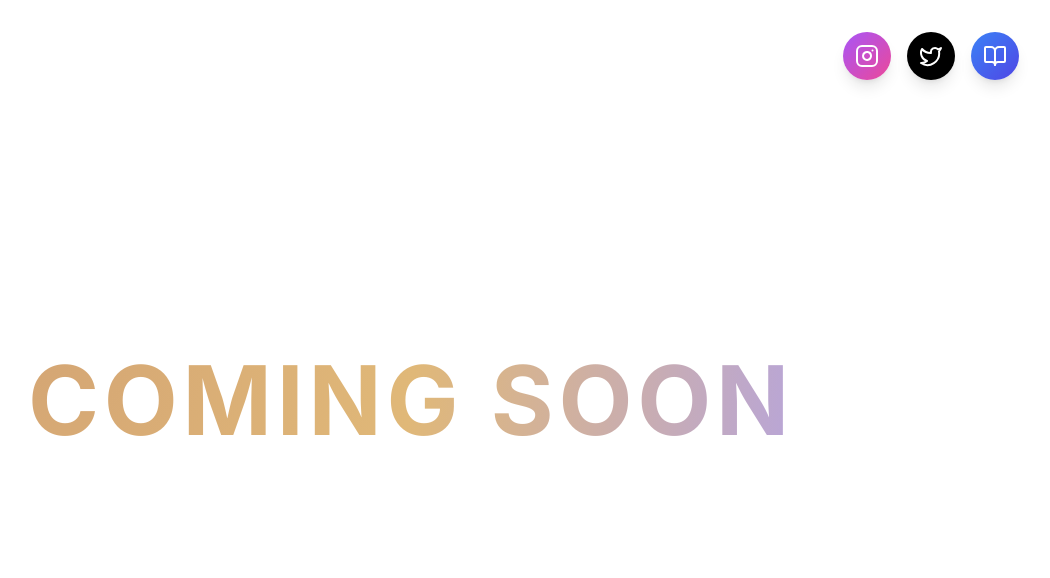
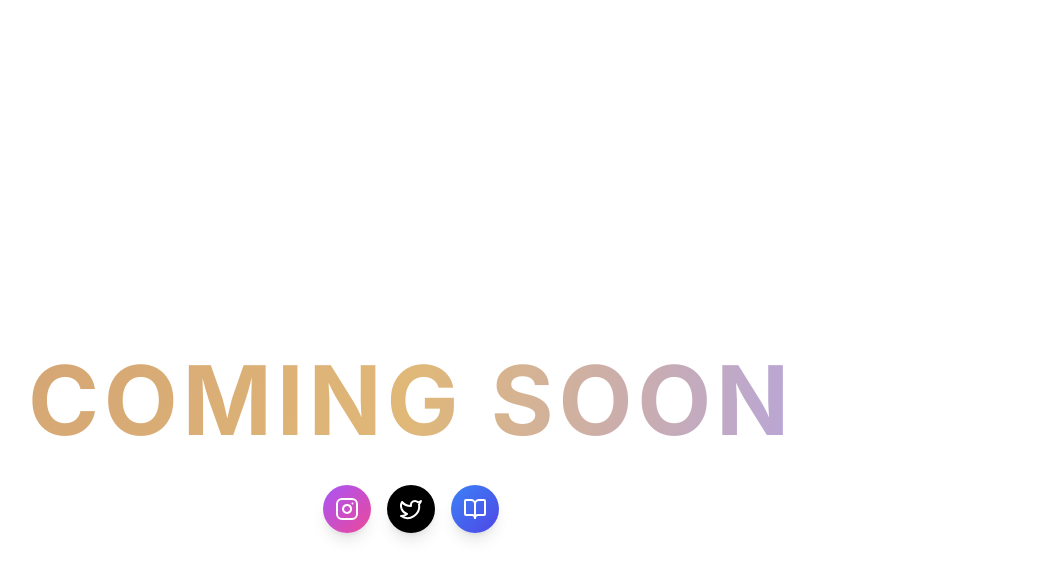
Before and after one commit to BOSC-DEV/fansite, a React (Vite) app: page / in a window 1280 px wide. Shown: the top 578 px of the page, without its empty margins (229-1279 px from the left). Built offline with nearby package versions, Linux system fonts and the light colour scheme; a web font is replaced by a local one.

Commit message:
Fix: Social buttons position on Docs page
The social buttons were still in the top right corner of the Docs page. This commit fixes their positioning.

```diff
--- a/src/pages/Index.tsx
+++ b/src/pages/Index.tsx
@@ -53,14 +53,34 @@ const Index = () => {
   };
 
   return (
-    <div className="flex items-center justify-center min-h-screen bg-white text-center p-4 relative">
+    <div className="flex flex-col items-center justify-center min-h-screen bg-white text-center p-4 relative">
       <Helmet>
         <title>Coming Soon</title>
         <meta name="description" content="Coming soon!" />
       </Helmet>
 
-      {/* Social buttons positioned at top right */}
-      <div className="absolute top-8 right-8 flex gap-4">
+      <h1
+        className={`text-4xl md:text-6xl lg:text-8xl font-bold tracking-wider relative p-2 ${isTapped ? 'scale-110 transition-transform duration-300' : 'transition-transform duration-300'}`}
+        style={{
+          backgroundImage: `radial-gradient(
+            circle at ${mousePosition.x}px ${mousePosition.y}px,
+            #D4A574, #E0B878, #B8A5D9, #8FB1E0, #D889A5
+          )`,
+          backgroundSize: '200% 200%',
+          backgroundClip: 'text',
+          WebkitBackgroundClip: 'text',
+          color: 'transparent',
+          transition: isMobile ? 'background-position 2s ease, transform 0.3s ease' : 'background-position 0.2s ease, transform 0.3s ease'
+        }}
+        onClick={handleTap}
+        onTouchStart={handleTap}
+      >
+        COMING SOON
+      </h1>
+
+      {/* Social buttons centered at bottom third */}
+      <div className="absolute bottom-1/3 left-1/2 transform -translate-x-1/2">
+        <div className="flex gap-4">
           <a
             href="https://instagram.com/fandotsite"
             target="_blank"
@@ -89,25 +109,7 @@ const Index = () => {
             <BookOpen className="h-6 w-6" />
           </Link>
         </div>
-
-      <h1
-        className={`text-4xl md:text-6xl lg:text-8xl font-bold tracking-wider relative p-2 ${isTapped ? 'scale-110 transition-transform duration-300' : 'transition-transform duration-300'}`}
-        style={{
-          backgroundImage: `radial-gradient(
-            circle at ${mousePosition.x}px ${mousePosition.y}px,
-            #D4A574, #E0B878, #B8A5D9, #8FB1E0, #D889A5
-          )`,
-          backgroundSize: '200% 200%',
-          backgroundClip: 'text',
-          WebkitBackgroundClip: 'text',
-          color: 'transparent',
-          transition: isMobile ? 'background-position 2s ease, transform 0.3s ease' : 'background-position 0.2s ease, transform 0.3s ease'
-        }}
-        onClick={handleTap}
-        onTouchStart={handleTap}
-      >
-        COMING SOON
-      </h1>
+      </div>
     </div>
   );
 };
```
Lines whose indentation alone changed are shown as unchanged.
